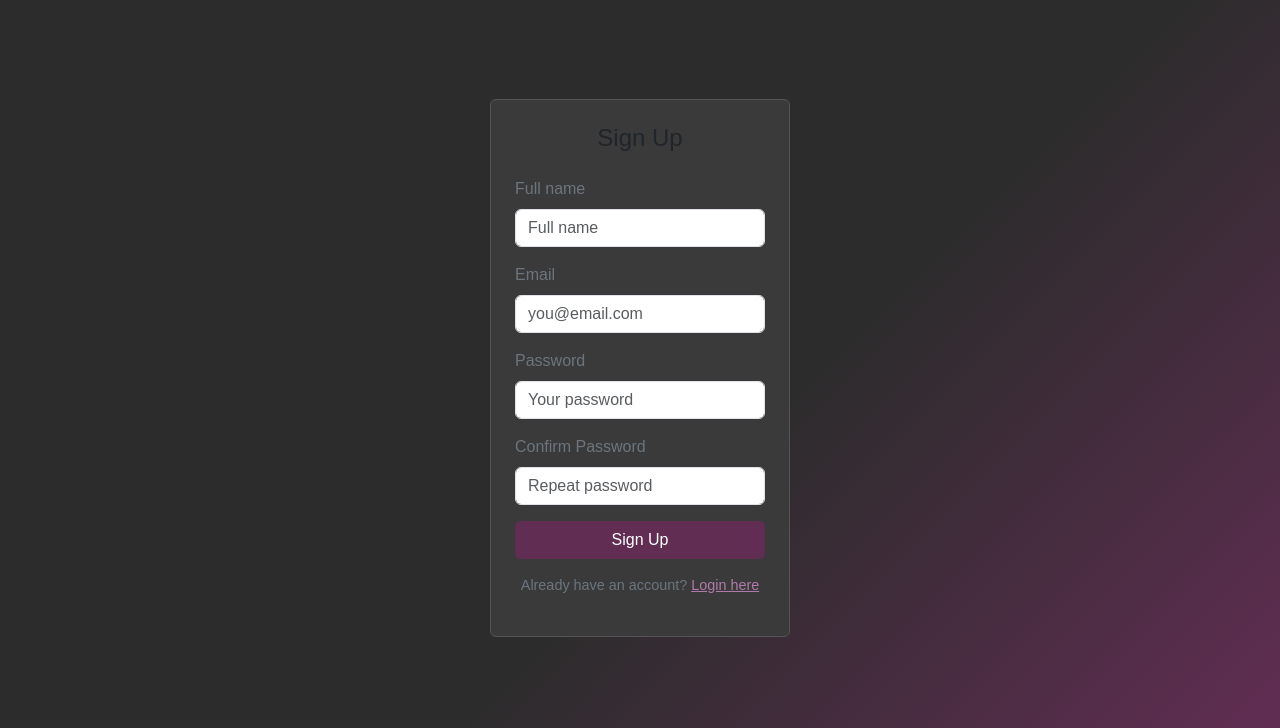
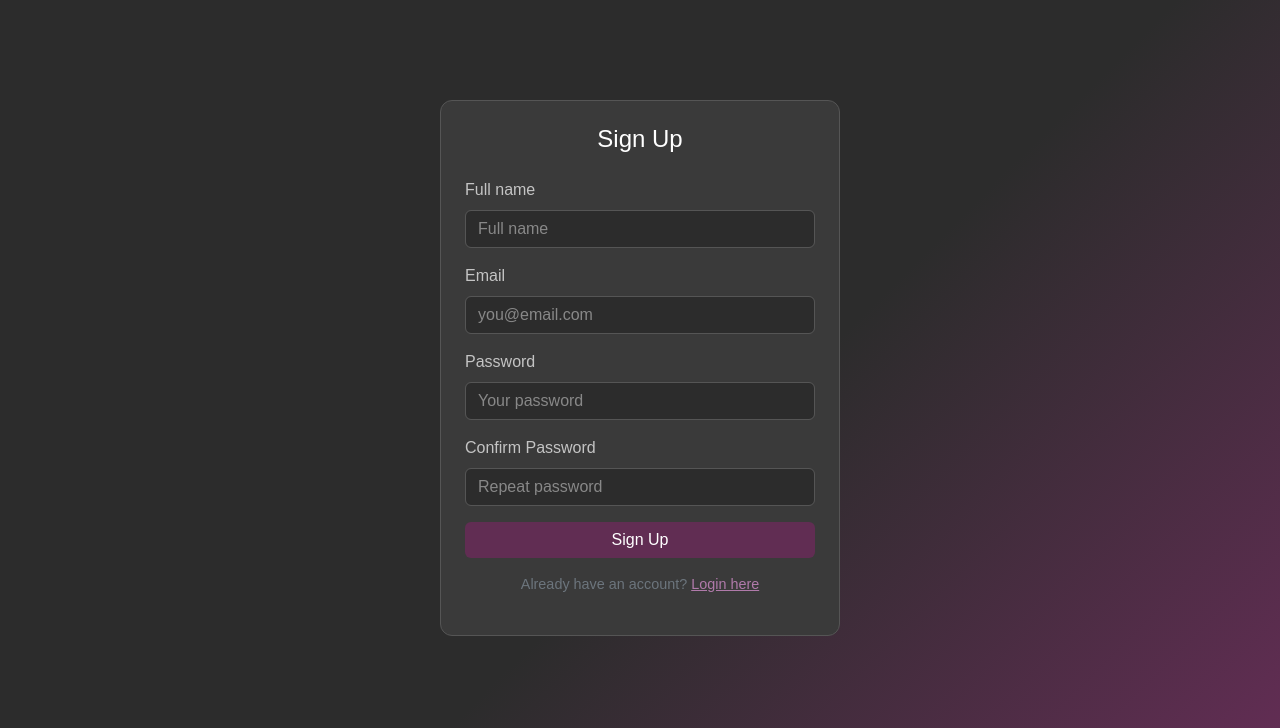
Before and after one commit to dwnsky/popcornpicks, a plain HTML site: page register.html in a window 1280 px wide. Shown: the part 72-800 px from the top of the page. Drawn offline with nearby package versions, Linux system fonts and the light colour scheme.

Commit message:
added the css for login and register

```diff
--- a/app.css
+++ b/app.css
@@ -52,3 +52,47 @@ body {
     justify-content: center;
     margin-bottom: 20px;
 }
+
+
+
+
+
+
+
+
+/* auth */
+
+.auth-card {
+    background-color:rgba(58, 58, 58, 0.7);;
+    border: 1px solid #555;
+    border-radius: 12px
+
+    ;
+}
+.auth-card .form-control {
+    background-color: #2c2c2c;
+    border: 1px solid #555;
+    color: white;
+}
+
+.auth-card .form-control::placeholder {
+    color: #888;
+}
+
+.auth-card .form-control:focus {
+    background-color: #2c2c2c;
+    border-color: #612D53;
+    color: white;
+    box-shadow: 0 0 0 3px rgba(97, 45, 83, 0.3);
+}
+
+.btn-auth {
+    background-color: #853953;
+    color: white;
+    border: none;
+}
+
+.btn-auth:hover {
+    background-color: #7a3868;
+    color: white;
+}
--- a/register.html
+++ b/register.html
@@ -13,33 +13,40 @@
     <link rel="stylesheet" href="app.css">
 </head>
   <body class = "d-flex align-items-center justify-content-center" style = "min-height: 100vh;">
-    <div class="card p-4" style="width: 300px; max-width:400px; background-color: #3a3a3a; border: 1px solid #555;">
-        <h4 class="card-title text-center mb-4">Sign Up</h4>
+
+<header>
+    <a href="index.html" class="brand-logo">
+        <i class="bi bi-film"></i> PopcornPicks
+    </a>
+</header>
+
+    <div class="card p-4 auth-card" style="width: 400px; max-width:400px; background-color: #3a3a3a; border: 1px solid #555;">
+        <h4 class="card-title text-center mb-4 text-white">Sign Up</h4>
 
 
 <div id="error-msg" class="alert alert-danger d-none"></div>
 
         <div class="mb-3">
-            <label class="form-label text-secondary">Full name</label>
+            <label class="form-label" style="color: #C4C4C4;">Full name</label>
             <input type="text" id="fullName" class="form-control" placeholder="Full name">
         </div>
 
         <div class="mb-3">
-            <label class="form-label text-secondary">Email</label>
+             <label class="form-label" style="color: #C4C4C4;">Email</label>
             <input type="email" id="registerEmail" class="form-control" placeholder="you@email.com">
         </div>
 
         <div class="mb-3">
-            <label class="form-label text-secondary">Password</label>
+             <label class="form-label" style="color: #C4C4C4;">Password</label>
             <input type="password" id="registerPassword" class="form-control" placeholder="Your password">
         </div>
 
         <div class="mb-3">
-            <label class="form-label text-secondary">Confirm Password</label>
+             <label class="form-label" style="color: #C4C4C4;">Confirm Password</label>
             <input type="password" id="registerConfirmPassword" class="form-control" placeholder="Repeat password">
         </div>
 
-        <button onclick="handleRegister()" class="btn w-100" style="background-color: #612D53; color: white;">
+        <button onclick="handleRegister()" class="btn btn-auth w-100" style="background-color: #612D53; color: white;">
             Sign Up
         </button>
 
```
Also changed, not shown: login.html (+14 -5 lines), profile.html (+18 -3 lines).
